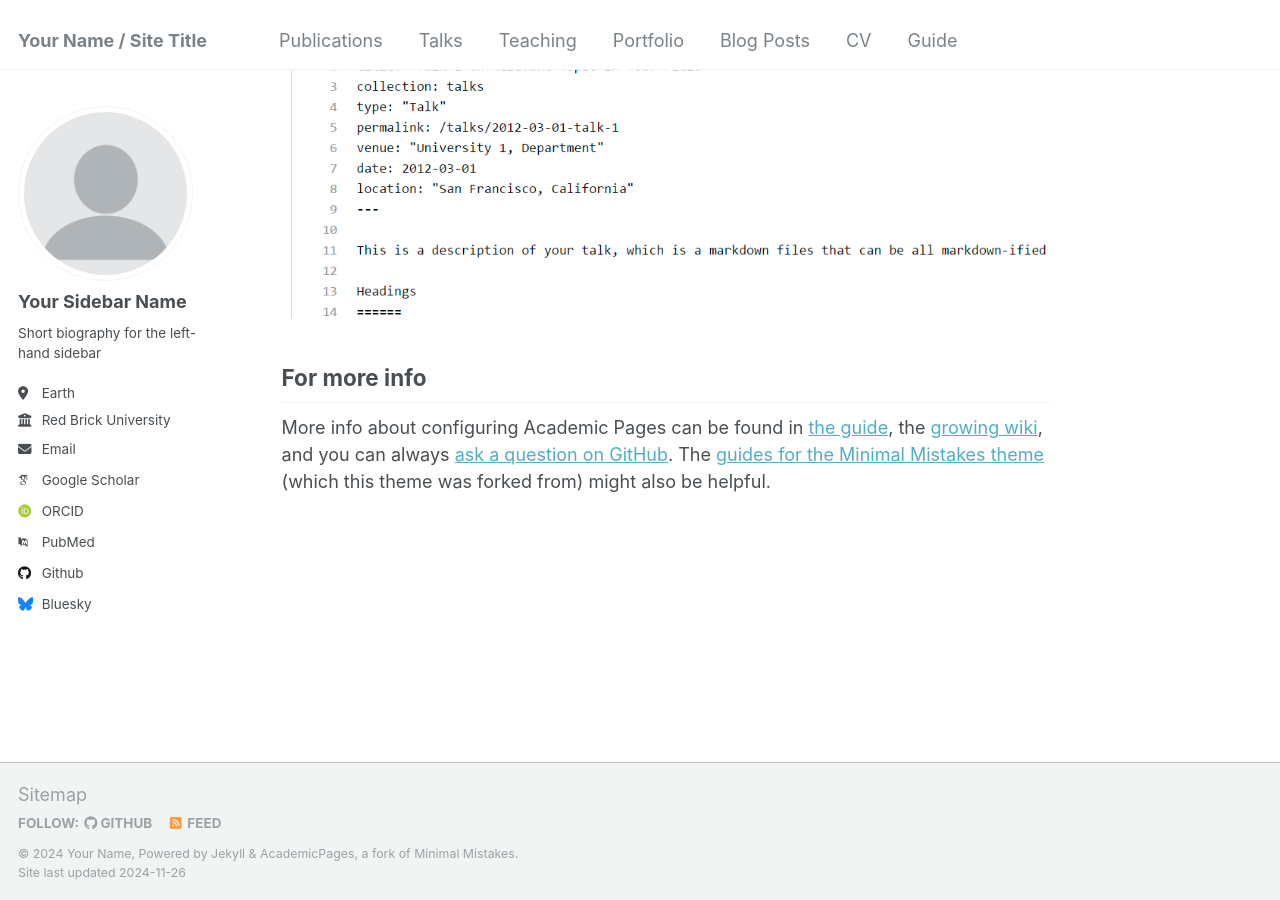
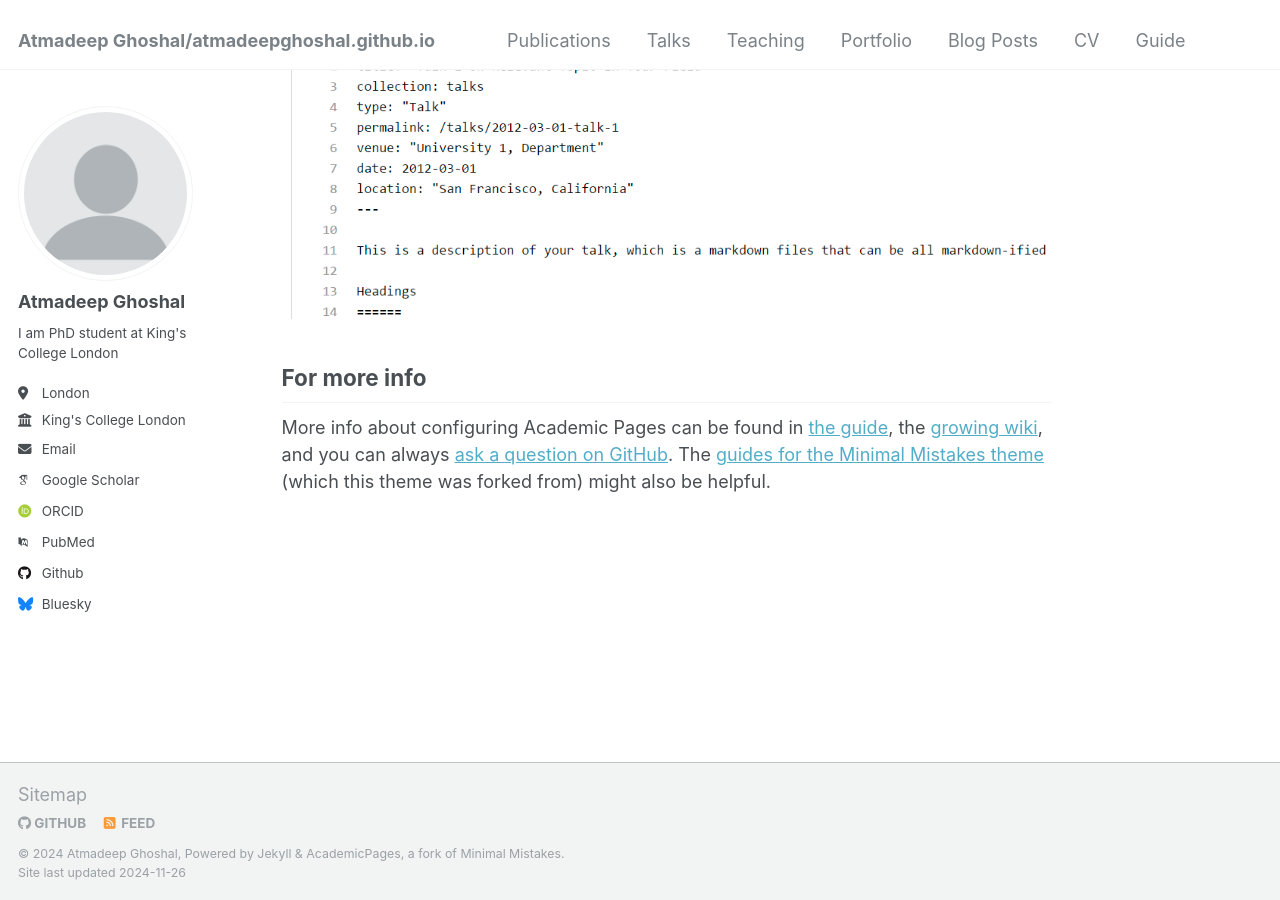
Before and after one commit to atmadeepg/atmadeepghoshal.github.io, a Jekyll site: the page built from _pages/about.md, in a window 1280 px wide and 900 px high, scrolled down 2643 px. Built offline with Jekyll 4.4.1, drawn with Linux system fonts in a browser that asks for light colours; some web fonts are replaced.

Commit message:
Update _config.yml

```diff
--- a/_config.yml
+++ b/_config.yml
@@ -7,11 +7,11 @@
 # server process.
 
 # Basic Site Settings
-locale                   : "en-US"
-title                    : "Your Name / Site Title"
+locale                   : "en-UK"
+title                    : "Atmadeep Ghoshal/atmadeepghoshal.github.io "
 title_separator          : "-"
-name                     : &name "Your Name"
-description              : &description "personal description"
+name                     : &name "Atmadeep Ghoshal"
+description              : &description "Hi! I am a PhD student in Computer Science at the Department of Informatics at King's College London."
 url                      : https://academicpages.github.io # the base hostname & protocol for your site e.g. "https://[your GitHub username].github.io"
 baseurl                  : "" # the subpath of your site, e.g. "/blog"
 repository               : "academicpages/academicpages.github.io"
@@ -22,19 +22,19 @@ repository               : "academicpages/academicpages.github.io"
 author:
   # Biographic information
   avatar           : "profile.png"
-  name             : "Your Sidebar Name"
-  pronouns         : # example: "she/her"
-  bio              : "Short biography for the left-hand sidebar"
-  location         : "Earth"
-  employer         : "Red Brick University"
+  name             : "Atmadeep Ghoshal"
+  pronouns         : # example: "he/him"
+  bio              : "I am PhD student at King's College London"
+  location         : "London"
+  employer         : "King's College London"
   uri              : # URL
-  email            : "none@example.org"
+  email            : "atmadeep.ghoshal@kcl.ac.uk"
 
   # Academic websites
   arxiv            : # URL - Update with the correct link to your profile
   googlescholar    : "https://scholar.google.com/citations?user=PS_CX0AAAAAJ"
   impactstory      : # URL
-  orcid            : "http://orcid.org/yourorcidurl"
+  orcid            : "https://orcid.org/my-orcid?orcid=0000-0002-9991-0017"
   semantic         : # URL
   pubmed           : "https://www.ncbi.nlm.nih.gov/pubmed/?term=john+snow"
   researchgate     : # URL
```
